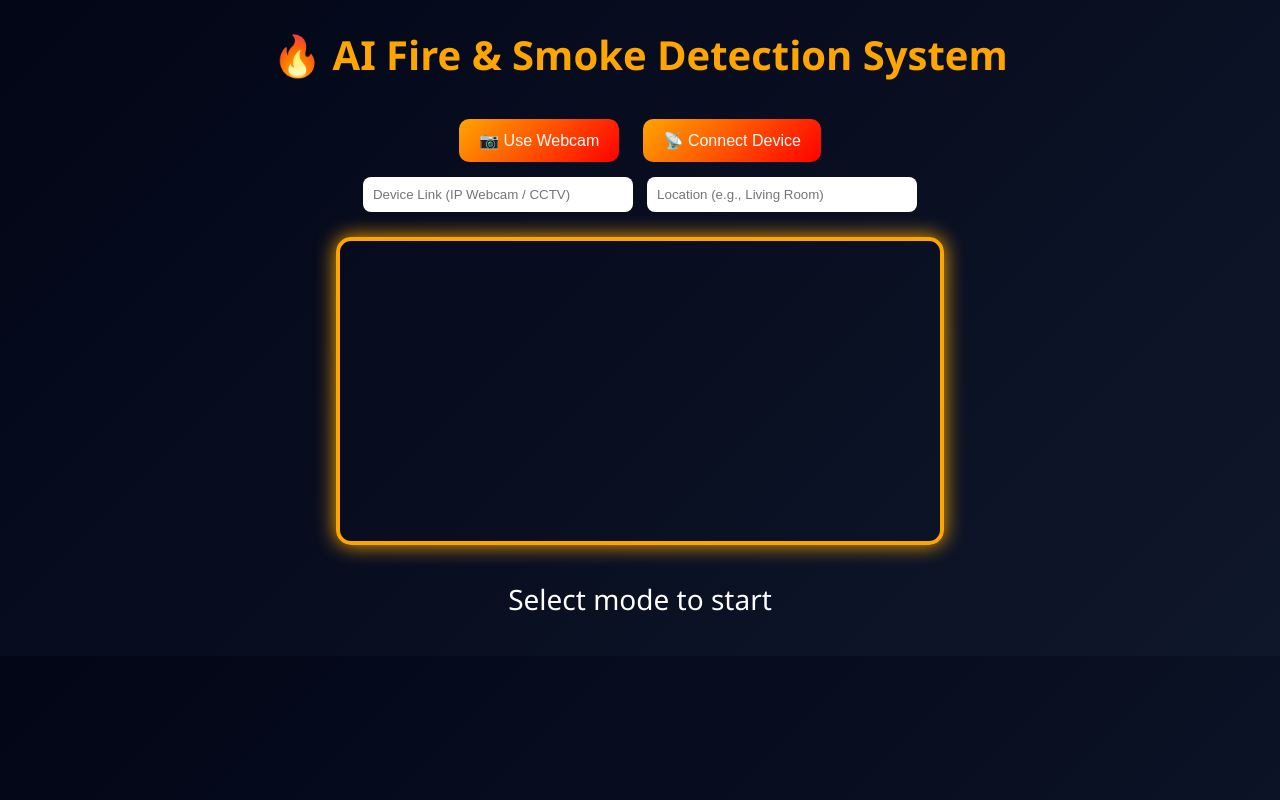
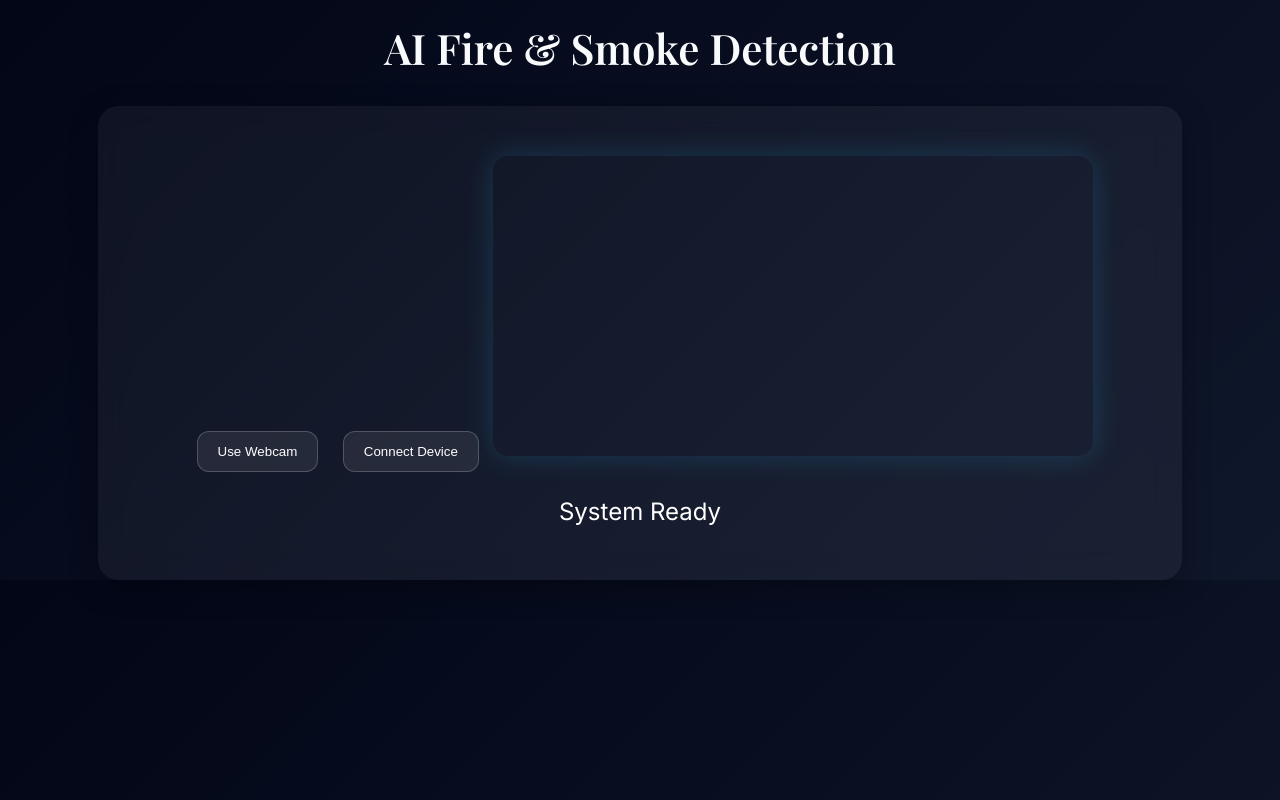
Before and after one commit to Arya-3545/Fire-Smoke-Detection-AI, a Flask app: page / in a window 1280 px wide. Run offline with Flask 3, Linux system fonts and the light colour scheme.

Commit message:
Final AI fire smoke detection project with UI and CCTV integration

```diff
--- a/app.py
+++ b/app.py
@@ -1,57 +1,74 @@
 from flask import Flask, render_template, request, jsonify
 import cv2
+import base64
 import numpy as np
-import base64
 from utils import predict_frame
 
 app = Flask(__name__)
 
-cap = None
+# Store multiple cameras
+cameras = {}
 
 @app.route('/')
 def index():
     return render_template('index.html')
 
-@app.route('/set_camera', methods=['POST'])
-def set_camera():
-    global cap
+# =========================
+# ADD CAMERA
+# =========================
+@app.route('/add_camera', methods=['POST'])
+def add_camera():
     data = request.get_json()
-    rtsp = data['rtsp']
-    cap = cv2.VideoCapture(rtsp)
-    return jsonify({"status": "connected"})
+    cam_id = data['id']
+    url = data['url']
 
+    cameras[cam_id] = cv2.VideoCapture(url)
+
+    return jsonify({"status": "added"})
+
+
+# =========================
+# PREDICT
+# =========================
 @app.route('/predict', methods=['POST'])
 def predict():
-    global cap
+    data = request.get_json()
+    mode = data.get("mode")
+    cam_id = data.get("cam_id")
 
-    data = request.get_json()
-    mode = data.get("mode", "webcam")
+    frame = None
 
     # CCTV MODE
-    if mode == "cctv" and cap is not None:
+    if mode == "cctv":
+        cap = cameras.get(cam_id)
+
+        if cap is None:
+            return jsonify({"label": "no camera", "confidence": 0})
+
         ret, frame = cap.read()
         if not ret:
             return jsonify({"label": "no signal", "confidence": 0})
 
     # WEBCAM MODE
     else:
-        if 'image' not in data or not data['image']:
+        image_data = data.get("image")
+
+        if not image_data or "," not in image_data:
             return jsonify({"label": "no image", "confidence": 0})
 
-        try:
-            image_data = data['image'].split(',')[1]
-            image = base64.b64decode(image_data)
-            np_arr = np.frombuffer(image, np.uint8)
-            frame = cv2.imdecode(np_arr, cv2.IMREAD_COLOR)
-        except:
-            return jsonify({"label": "error", "confidence": 0})
+        image_data = image_data.split(',')[1]
+        image = base64.b64decode(image_data)
+
+        np_arr = np.frombuffer(image, np.uint8)
+        frame = cv2.imdecode(np_arr, cv2.IMREAD_COLOR)
 
     label, confidence = predict_frame(frame)
 
     return jsonify({
         "label": label,
-        "confidence": float(round(confidence, 2))
+        "confidence": round(float(confidence), 2)
     })
 
+
 if __name__ == "__main__":
-    app.run(debug=True, port=5000)
+    app.run(debug=True, port=5008)
--- a/templates/index.html
+++ b/templates/index.html
@@ -1,273 +1,251 @@
 <!DOCTYPE html>
 <html>
 <head>
-<title>🔥 Fire Detection AI</title>
+<title>AI Fire & Smoke Detection</title>
+
+<!-- PREMIUM FONTS -->
+<link href="https://fonts.googleapis.com/css2?family=Inter:wght@400;500&family=Playfair+Display:wght@600&display=swap" rel="stylesheet">
 
 <style>
 body {
+    margin:0;
+    font-family:'Inter', sans-serif;
     background: linear-gradient(135deg, #020617, #0f172a);
-    color: white;
-    text-align: center;
-    font-family: 'Segoe UI';
+    color:white;
+    text-align:center;
 }
 
+/* HEADER */
 h1 {
-    color: orange;
-    font-size: 40px;
+    font-family:'Playfair Display', serif;
+    font-size:42px;
+    font-weight:600;
+    margin-top:20px;
+    color:#f8fafc;
+}
+
+/* GLASS CARD */
+.container {
+    width: 80%;
+    margin: auto;
+    margin-top: 30px;
+    padding: 30px;
+    border-radius: 20px;
+
+    background: rgba(255,255,255,0.05);
+    backdrop-filter: blur(15px);
+    box-shadow: 0 8px 30px rgba(0,0,0,0.3);
+}
+
+/* BUTTONS */
+.btn {
+    background: rgba(255,255,255,0.08);
+    border:1px solid rgba(255,255,255,0.2);
+    padding:12px 20px;
+    margin:10px;
+    border-radius:12px;
+    color:white;
+    cursor:pointer;
+    transition:0.3s;
+}
+
+.btn:hover {
+    background: rgba(56,189,248,0.2);
+    border-color:#38bdf8;
+}
+
+/* INPUT */
+input {
+    padding:10px;
+    margin:5px;
+    border-radius:10px;
+    border:none;
+    width:220px;
+    background: rgba(255,255,255,0.1);
+    color:white;
+}
+
+/* VIDEO */
+.video-container {
+    position:relative;
+    display:inline-block;
 }
 
 video {
-    border: 4px solid orange;
-    border-radius: 15px;
-    box-shadow: 0 0 20px orange;
-    margin-top: 20px;
+    margin-top:20px;
+    border-radius:15px;
+    box-shadow: 0 0 30px rgba(56,189,248,0.2);
 }
 
-/* Buttons */
-.btn {
-    background: linear-gradient(135deg, orange, red);
-    color: white;
-    border: none;
-    padding: 12px 20px;
-    margin: 10px;
-    border-radius: 10px;
-    cursor: pointer;
-    transition: 0.3s;
-    font-size: 16px;
+/* BOUNDING BOX */
+#bbox {
+    position:absolute;
+    border:3px solid red;
+    width:200px;
+    height:200px;
+    top:50%;
+    left:50%;
+    transform:translate(-50%, -50%);
+    display:none;
+    border-radius:10px;
 }
 
-.btn:hover {
-    transform: scale(1.1);
-    box-shadow: 0 0 15px orange;
+/* STATUS */
+#status {
+    font-size:24px;
+    margin-top:15px;
 }
 
-/* Inputs */
-input {
-    padding: 10px;
-    border-radius: 8px;
-    border: none;
-    margin: 5px;
-    width: 250px;
-}
+/* STATES */
+.fire { color:#ef4444; }
+.smoke { color:#f59e0b; }
+.safe { color:#22c55e; }
 
-/* Status */
-#status {
-    font-size: 28px;
-    margin-top: 20px;
-    padding: 10px;
-    border-radius: 10px;
-}
-
-/* Alert animation */
-.alert {
-    background: red;
-    animation: blink 0.7s infinite;
-}
-
-@keyframes blink {
-    50% { opacity: 0.3; }
-}
-
-/* FULL SCREEN EMERGENCY */
-#overlay {
+/* DEVICE PANEL */
+#devicePanel {
     display:none;
-    position:fixed;
-    top:0;
-    left:0;
-    width:100%;
-    height:100%;
-    background:red;
-    color:white;
-    font-size:50px;
-    justify-content:center;
-    align-items:center;
-    z-index:999;
-    animation: blink 0.7s infinite;
 }
 </style>
 </head>
 
 <body>
 
-<h1>🔥 AI Fire & Smoke Detection System</h1>
+<h1>AI Fire & Smoke Detection</h1>
 
-<!-- Buttons -->
-<button class="btn" onclick="useWebcam()">📷 Use Webcam</button>
-<button class="btn" onclick="connectCCTV()">📡 Connect Device</button>
+<div class="container">
 
-<br>
+<button class="btn" onclick="useWebcam()">Use Webcam</button>
+<button class="btn" onclick="showDevice()">Connect Device</button>
 
-<!-- Inputs -->
-<input id="rtsp" placeholder="Device Link (IP Webcam / CCTV)">
-<input id="location" placeholder="Location (e.g., Living Room)">
+<div id="devicePanel">
+    <input id="url" placeholder="Camera Link">
+    <input id="location" placeholder="Location">
+    <button class="btn" onclick="connectDevice()">Connect</button>
+</div>
 
-<br>
+<div class="video-container">
+    <video id="video" width="600" autoplay></video>
+    <div id="bbox"></div>
+</div>
 
-<!-- Video -->
-<video id="video" width="600" autoplay></video>
-
-<p id="status">Select mode to start</p>
+<p id="status">System Ready</p>
 <h3 id="assistant"></h3>
 
-<!-- 🚨 FULL SCREEN ALERT -->
-<div id="overlay">
-🚨 EMERGENCY 🚨
 </div>
 
 <script>
-const video = document.getElementById('video');
-const statusText = document.getElementById('status');
-const assistant = document.getElementById('assistant');
-const overlay = document.getElementById('overlay');
+const video = document.getElementById("video");
+const statusText = document.getElementById("status");
+const assistant = document.getElementById("assistant");
+const bbox = document.getElementById("bbox");
 
-// 🔊 Emergency Siren
-const alarm = new Audio("https://www.soundjay.com/misc/sounds/fire-truck-siren.mp3");
-alarm.loop = true;
+// 🔊 SOFT ALERT SOUND (NOT HARSH)
+const beep = new Audio("https://www.soundjay.com/button/beep-07.wav");
 
-let alarmPlaying = false;
-
-function startAlarm() {
-    if (!alarmPlaying) {
-        alarm.play();
-        alarmPlaying = true;
-    }
-}
-
-function stopAlarm() {
-    if (alarmPlaying) {
-        alarm.pause();
-        alarm.currentTime = 0;
-        alarmPlaying = false;
-    }
-}
-
-// 🧠 Smart voice
-let lastSpoken = 0;
-function speak(text) {
-    const now = Date.now();
-    if (now - lastSpoken > 4000) {
-        const msg = new SpeechSynthesisUtterance(text);
-        window.speechSynthesis.speak(msg);
-        lastSpoken = now;
+// 🎤 VOICE CONTROL
+let lastSpeak = 0;
+function speak(text){
+    let now = Date.now();
+    if(now - lastSpeak > 5000){
+        speechSynthesis.speak(new SpeechSynthesisUtterance(text));
+        lastSpeak = now;
     }
 }
 
 let mode = "";
-let history = [];
+let cam_id = "cam1";
 
-// =========================
-// WEBCAM
-// =========================
-function useWebcam() {
-    mode = "webcam";
-
-    navigator.mediaDevices.getUserMedia({ video: true })
-    .then(stream => video.srcObject = stream)
-    .catch(() => alert("Camera access denied"));
+// UI
+function showDevice(){
+    document.getElementById("devicePanel").style.display = "block";
 }
 
-// =========================
-// CONNECT DEVICE
-// =========================
-function connectCCTV() {
-    let url = document.getElementById("rtsp").value;
+function useWebcam(){
+    mode="webcam";
+    navigator.mediaDevices.getUserMedia({video:true})
+    .then(stream => video.srcObject = stream);
+}
+
+function connectDevice(){
+    let url = document.getElementById("url").value;
     let location = document.getElementById("location").value;
 
-    if (!url) return alert("Enter device link");
+    if(!url) return alert("Enter camera link");
 
-    if (url.startsWith("http") && !url.includes("/video")) {
-        url += "/video";
-    }
+    mode="cctv";
 
-    mode = "cctv";
-
-    fetch('/set_camera', {
-        method: 'POST',
-        headers: {'Content-Type':'application/json'},
-        body: JSON.stringify({ rtsp: url })
+    fetch('/add_camera',{
+        method:'POST',
+        headers:{'Content-Type':'application/json'},
+        body:JSON.stringify({id:cam_id,url:url})
     });
 
-    alert("✅ Connected to " + location);
+    assistant.innerText = "Connected to " + location;
 }
 
-// =========================
-// LOOP (FAST)
-// =========================
-setInterval(() => {
+// DETECTION LOOP
+setInterval(()=>{
 
-    if (!mode) return;
+    if(!mode) return;
 
-    let imageData = "";
+    let imageData="";
 
-    if (mode === "webcam") {
-        if (!video.videoWidth) return;
+    if(mode==="webcam"){
+        if(!video.videoWidth) return;
 
-        const canvas = document.createElement("canvas");
-        canvas.width = video.videoWidth;
-        canvas.height = video.videoHeight;
+        let canvas=document.createElement("canvas");
+        canvas.width=video.videoWidth;
+        canvas.height=video.videoHeight;
 
-        canvas.getContext("2d").drawImage(video, 0, 0);
+        canvas.getContext("2d").drawImage(video,0,0);
         imageData = canvas.toDataURL("image/jpeg");
     }
 
-    fetch('/predict', {
-        method: 'POST',
-        body: JSON.stringify({image: imageData, mode: mode}),
-        headers: {'Content-Type':'application/json'}
+    fetch('/predict',{
+        method:'POST',
+        headers:{'Content-Type':'application/json'},
+        body:JSON.stringify({image:imageData,mode:mode,cam_id:cam_id})
     })
-    .then(res => res.json())
-    .then(data => {
+    .then(res=>res.json())
+    .then(data=>{
 
-        // Ignore very weak predictions
-        if (data.confidence < 0.4) {
-            statusText.innerText = "Detecting...";
+        if(data.confidence < 0.4){
+            statusText.innerText="Analyzing...";
+            bbox.style.display="none";
             return;
         }
 
-        // Stability
-        history.push(data.label);
-        if (history.length > 3) history.shift();
+        statusText.innerText = data.label + " (" + data.confidence + ")";
+        statusText.className="";
 
-        const count = {};
-        history.forEach(l => count[l] = (count[l]||0)+1);
+        if(data.label==="fire"){
+            statusText.classList.add("fire");
+            bbox.style.display="block";
 
-        let finalLabel = Object.keys(count).reduce((a,b)=>
-            count[a] > count[b] ? a : b
-        );
+            beep.play();
+            speak("Fire detected. Take emergency action.");
 
-        statusText.innerText = finalLabel + " (" + data.confidence + ")";
+            assistant.innerText="Fire Detected";
+        }
+        else if(data.label==="smoke"){
+            statusText.classList.add("smoke");
+            bbox.style.display="block";
 
-        if (finalLabel === "fire") {
-            statusText.classList.add("alert");
-            overlay.style.display = "flex";
+            beep.play();
+            speak("Smoke detected.");
 
-            startAlarm();
-            speak("Fire detected! Evacuate immediately!");
+            assistant.innerText="Smoke Detected";
+        }
+        else{
+            statusText.classList.add("safe");
+            bbox.style.display="none";
 
-            assistant.innerText = "🚨 FIRE DETECTED! EVACUATE!";
-        }
-        else if (finalLabel === "smoke") {
-            statusText.classList.add("alert");
-            overlay.style.display = "none";
-
-            startAlarm();
-            speak("Smoke detected! Check immediately!");
-
-            assistant.innerText = "⚠️ SMOKE DETECTED!";
-        }
-        else {
-            statusText.classList.remove("alert");
-            overlay.style.display = "none";
-
-            stopAlarm();
-
-            assistant.innerText = "✅ Area is safe";
+            assistant.innerText="Area is safe";
         }
 
     });
 
-}, 500);
-
+},700);
 </script>
 
 </body>
```
Also changed, not shown: detect_live.py (+5 -31 lines), static/style.css (+58 -24 lines), train_model.py (+13 -68 lines), utils.py (+21 -5 lines).
